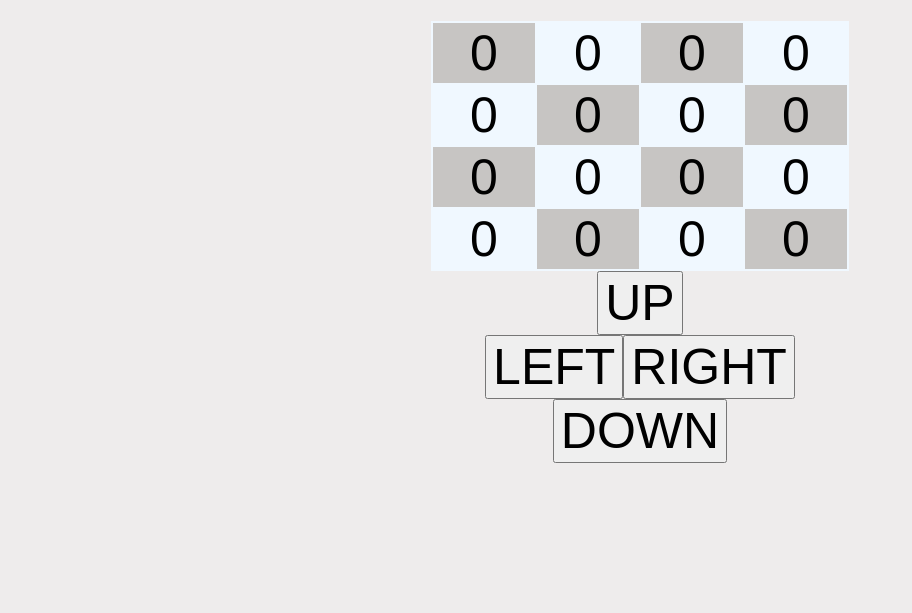
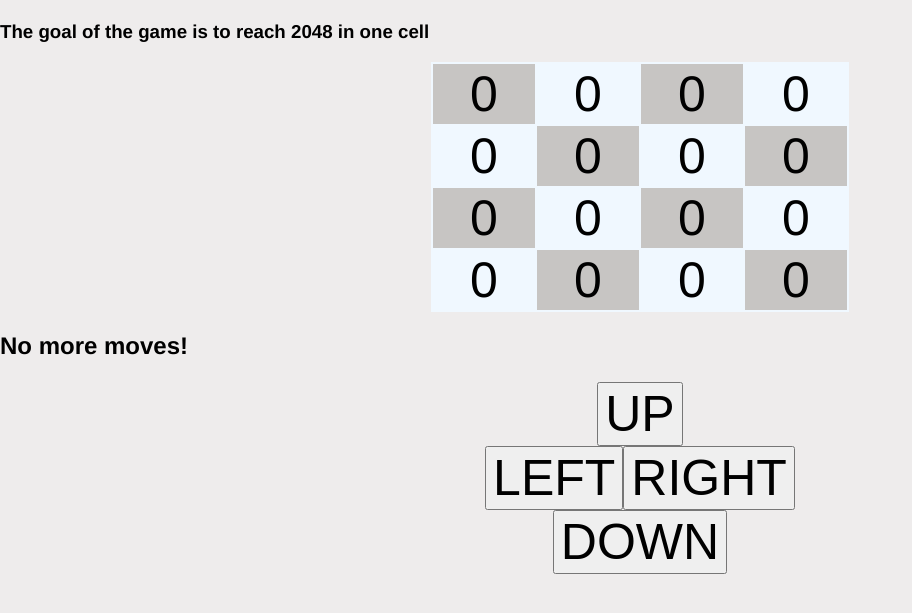
Before and after one commit to bohdanshlyah/game_2048, a Flask app: page / in a window 1280 px wide. Shown: the top 613 px of the page, without its empty margins (0-912 px from the left). Run offline with Flask 2, Linux system fonts and the light colour scheme; some libraries are stand-ins or nearby versions.

Commit message:
added hint and game over

```diff
--- a/templates/index.html
+++ b/templates/index.html
@@ -9,6 +9,7 @@
 </head>
 <body>
     <h1 id="game-status"></h1>
+    <h3>The goal of the game is to reach 2048 in one cell</h3>
 
     <div>
         <table class="center">
@@ -37,6 +38,10 @@
             <td id='16' class="coloful-cell">0</td>
         </tr>
     </table>
+    <div>
+        <h2 id="hint" class="hint">No more moves!</h2>
+        <h1 id='game-over'></h1>
+    </div>
     </div>
     <div class="buttons">
         <button id='buttonUp' onclick="move_click('UP')">UP</button>
@@ -57,17 +62,18 @@
         socket.emit('message', {data: 'START'});
     });
     function move_click(move){
-        console.log(move);
         socket.emit('message', {data: move})
     }
     socket.on('message', message =>{
-        console.log(message);
-        // document.getElementById('input-text').value = message;
-
-        console.log(typeof message);
 
         if(typeof message === 'string'){
-            document.getElementById('game-status').innerHTML = message
+            if(message === "GAME OVER!"){
+                document.getElementById('hint').style.visibility = "visible"
+                document.getElementById('game-over').innerHTML = message
+            }
+            else{
+                document.getElementById('game-status').innerHTML = message
+            }
         };
 
         if(typeof message === 'object'){
```
